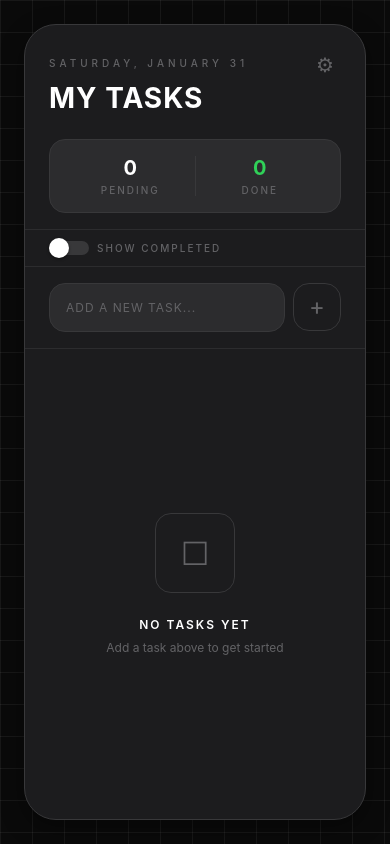
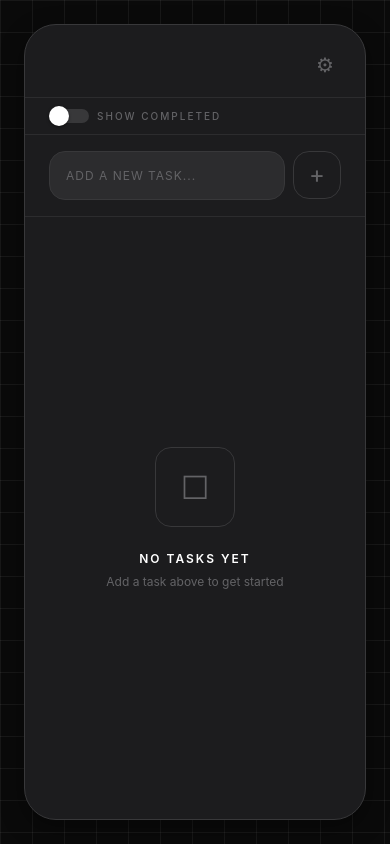
Before and after one commit to dh1011/mytasks, a React Native app: screen / in a window 390 px wide. Built offline with nearby package versions, Linux system fonts and the light colour scheme.

Commit message:
Remove date, title, and status stats from header

```diff
--- a/App.tsx
+++ b/App.tsx
@@ -68,14 +68,6 @@ export default function App() {
     refresh();
   };
 
-  const today = new Date();
-  const dateString = today.toLocaleDateString('en-US', {
-    weekday: 'long',
-    month: 'long',
-    day: 'numeric',
-  });
-
-  const pendingCount = tasks.filter((t) => !t.completed).length;
   const completedCount = tasks.filter((t) => t.completed).length;
 
   if (isLoading) {
@@ -100,27 +92,12 @@ export default function App() {
             <View style={styles.card}>
               <View style={styles.header}>
                 <View style={styles.headerTop}>
-                  <Text style={styles.date}>{dateString}</Text>
                   <TouchableOpacity
                     style={styles.settingsButton}
                     onPress={() => setShowSettings(true)}
                   >
                     <Text style={styles.settingsIcon}>⚙</Text>
                   </TouchableOpacity>
-                </View>
-                <Text style={styles.title}>MY TASKS</Text>
-                <View style={styles.statsContainer}>
-                  <View style={styles.stat}>
-                    <Text style={styles.statNumber}>{pendingCount}</Text>
-                    <Text style={styles.statLabel}>PENDING</Text>
-                  </View>
-                  <View style={styles.statDivider} />
-                  <View style={styles.stat}>
-                    <Text style={[styles.statNumber, styles.statSuccess]}>
-                      {completedCount}
-                    </Text>
-                    <Text style={styles.statLabel}>DONE</Text>
-                  </View>
                 </View>
               </View>
 
@@ -257,57 +234,9 @@ const styles = StyleSheet.create({
     borderBottomWidth: 1,
     borderBottomColor: theme.colors.borderLight,
   },
-  date: {
-    fontSize: theme.fontSize.xs,
-    color: theme.colors.textMuted,
-    fontWeight: theme.fontWeight.medium,
-    textTransform: 'uppercase',
-    letterSpacing: theme.letterSpacing.widest,
-    marginBottom: theme.spacing.xs,
-  },
-  title: {
-    fontSize: theme.fontSize.xxl,
-    fontWeight: theme.fontWeight.bold,
-    color: theme.colors.text,
-    letterSpacing: theme.letterSpacing.wide,
-    marginBottom: theme.spacing.lg,
-  },
-  statsContainer: {
-    flexDirection: 'row',
-    alignItems: 'center',
-    backgroundColor: theme.colors.surfaceElevated,
-    borderRadius: theme.borderRadius.md,
-    padding: theme.spacing.md,
-    borderWidth: 1,
-    borderColor: theme.colors.border,
-  },
-  stat: {
-    flex: 1,
-    alignItems: 'center',
-  },
-  statDivider: {
-    width: 1,
-    height: 40,
-    backgroundColor: theme.colors.border,
-  },
-  statNumber: {
-    fontSize: theme.fontSize.xl,
-    fontWeight: theme.fontWeight.bold,
-    color: theme.colors.text,
-  },
-  statSuccess: {
-    color: theme.colors.success,
-  },
-  statLabel: {
-    fontSize: theme.fontSize.xs,
-    color: theme.colors.textMuted,
-    marginTop: theme.spacing.xs,
-    letterSpacing: theme.letterSpacing.wider,
-    fontWeight: theme.fontWeight.medium,
-  },
   headerTop: {
     flexDirection: 'row',
-    justifyContent: 'space-between',
+    justifyContent: 'flex-end',
     alignItems: 'center',
   },
   settingsButton: {
--- a/eas.json
+++ b/eas.json
@@ -6,7 +6,10 @@
   "build": {
     "development": {
       "developmentClient": true,
-      "distribution": "internal"
+      "distribution": "internal",
+      "ios": {
+        "simulator": true
+      }
     },
     "preview": {
       "distribution": "internal"
```
